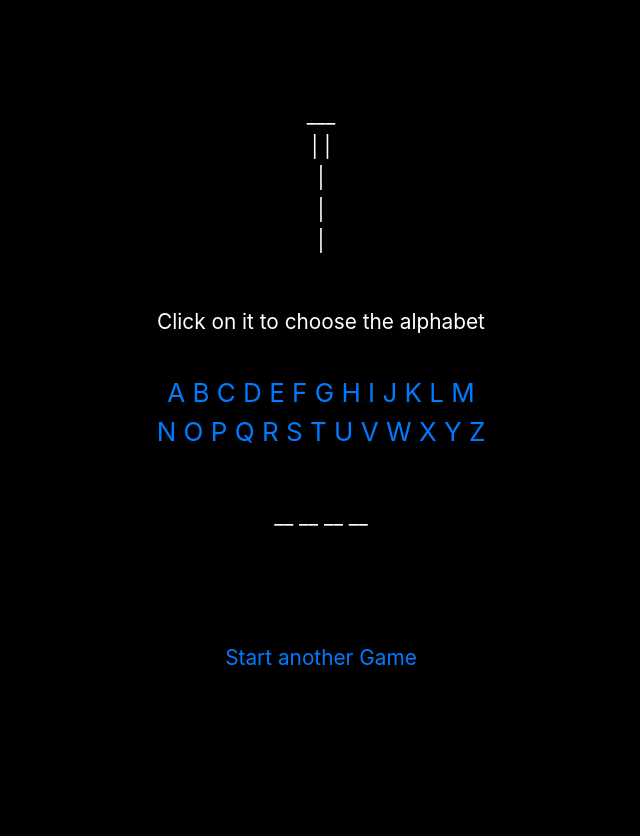
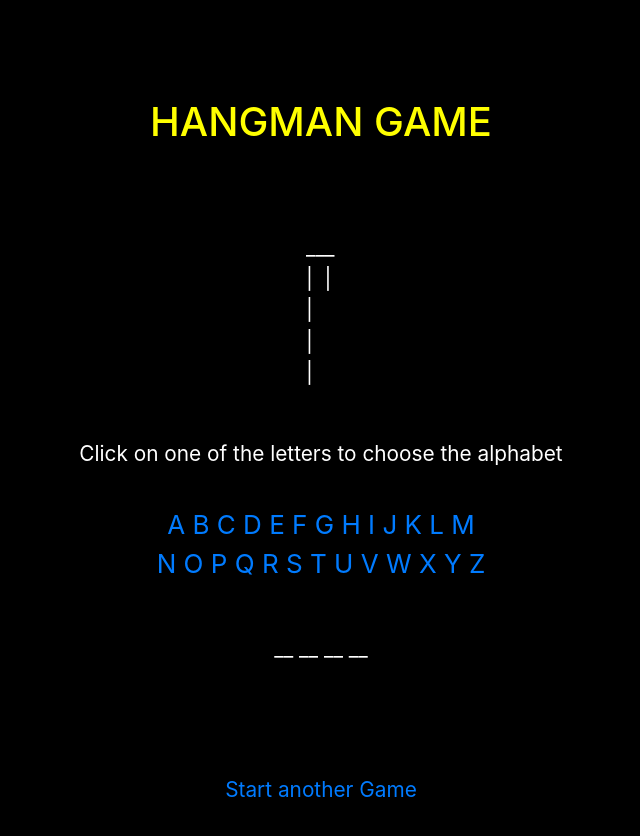
Before and after one commit to rdeepk/hangman-game, a website: page index.html in a window 1280 px wide. Shown: the whole page, without its empty margins (319-959 px from the left). Before the commit the page ends 800 px from the top, so only its background shows below. Drawn offline with nearby package versions, Linux system fonts and the light colour scheme.

Commit message:
style updates

```diff
--- a/hangman_browser.js
+++ b/hangman_browser.js
@@ -107,7 +107,7 @@ function printHangMan(nWrong) {
 
     let str = "";
 
-    basic = " ___ " + "<br>" + " |  | " + "<br>" + " |  " + headSpot + " " + "<br>" + " | " + leftArm + bodySpot + rightArm + "<br>" + " | " + leftLeg + " " + rightLeg;
+    basic = " ___ " + "<br>" + " |&nbsp;&nbsp;| " + "<br>" + " |  " + headSpot + " " + "<br>" + " | " + leftArm + bodySpot + rightArm + "<br>" + " | " + leftLeg + " " + rightLeg;
     $(".hangman").html(basic);
     return;
 }
--- a/hangman_starter.js
+++ b/hangman_starter.js
@@ -66,7 +66,7 @@ function startGame() {
         /*
             PART 2
 
-            Checks to see whether or not the guess the user entered	is valid here.
+            Checks to see whether or not the guess the user entered is valid here.
                 1: check if guess already exist in pastGuesses array.
                 2: If not, add it to pastGuesses
                 3: if the guessed letter does not match with the answer,
--- a/index.html
+++ b/index.html
@@ -7,17 +7,20 @@
     <link rel="icon" href="">
     <title>Hangman Game</title>
 
-        <!-- styles
-        ======================================= -->
-        <link rel="stylesheet" href="https://maxcdn.bootstrapcdn.com/bootstrap/4.0.0-beta/css/bootstrap.min.css" integrity="sha384-/Y6pD6FV/Vv2HJnA6t+vslU6fwYXjCFtcEpHbNJ0lyAFsXTsjBbfaDjzALeQsN6M" crossorigin="anonymous">
+    <!-- styles -->
+    <link rel="stylesheet" href="https://maxcdn.bootstrapcdn.com/bootstrap/4.0.0-beta/css/bootstrap.min.css" integrity="sha384-/Y6pD6FV/Vv2HJnA6t+vslU6fwYXjCFtcEpHbNJ0lyAFsXTsjBbfaDjzALeQsN6M"
+        crossorigin="anonymous">
     <link href="https://fonts.googleapis.com/css?family=Source+Sans+Pro" rel="stylesheet">
     <link rel="stylesheet" type="text/css" href="style.css">
 </head>
+
+<body>
     <div class="container">
         <div class="row">
             <div class="col-sm-12">
+                <h1>Hangman Game</h1>
                 <div class="hangman"></div>
-                    <p>Click on it to choose the alphabet</p>
+                <p>Click on one of the letters to choose the alphabet</p>
                 <div class="letters"></div>
                 <div class="answer-string"></div>
                 <div class="message"></div>
@@ -30,9 +33,8 @@
             </div>
         </div>
     </div>
-    <body>
-        <!--scripts
-        ====================================== -->
+
+    <!-- scripts -->
     <script src="https://code.jquery.com/jquery-3.2.1.min.js" integrity="sha256-hwg4gsxgFZhOsEEamdOYGBf13FyQuiTwlAQgxVSNgt4="
         crossorigin="anonymous"></script>
     <script src="hangman_browser.js"></script>
--- a/style.css
+++ b/style.css
@@ -6,8 +6,17 @@ body {
     color: #fff;
 }
 
+h1 {
+    padding-bottom: 80px;
+    text-transform: uppercase;
+    color: yellow;
+}
+
 .hangman {
     padding-bottom: 50px;
+    text-align: left;
+    margin: 0 auto;
+    width: 30px;
 }
 
 .answer-string {
```
Lines whose indentation alone changed are shown as unchanged.
